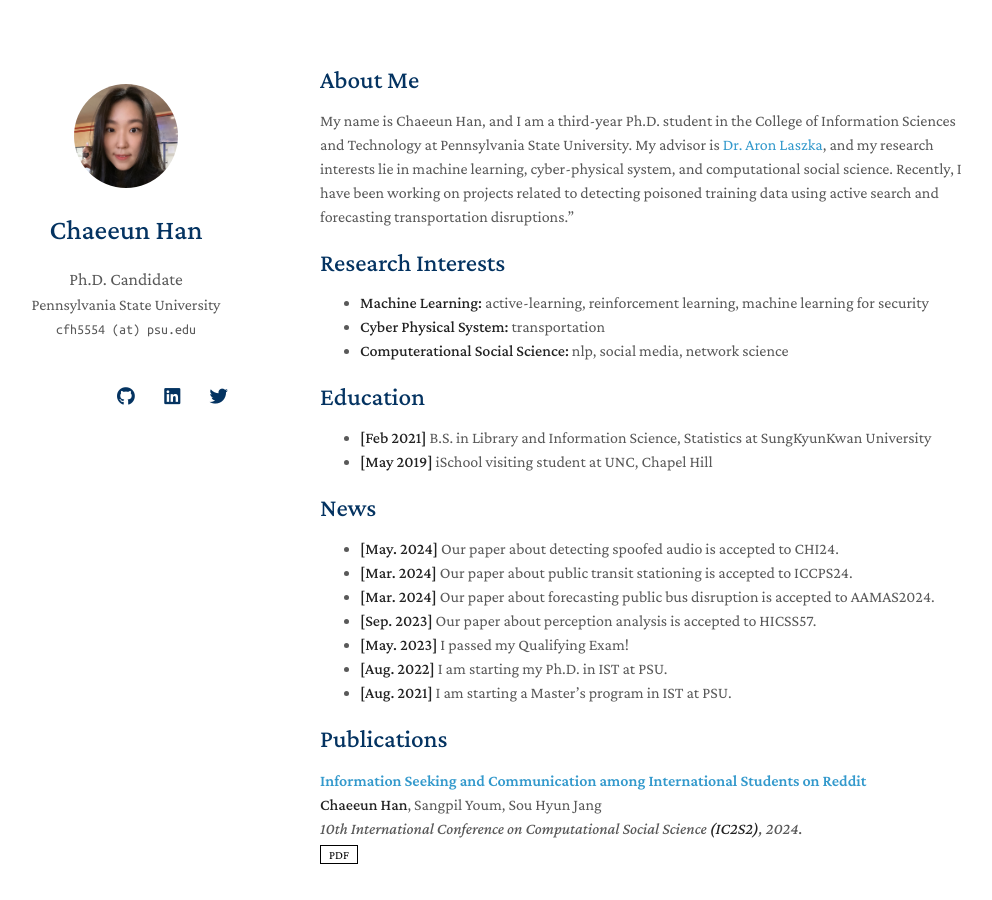
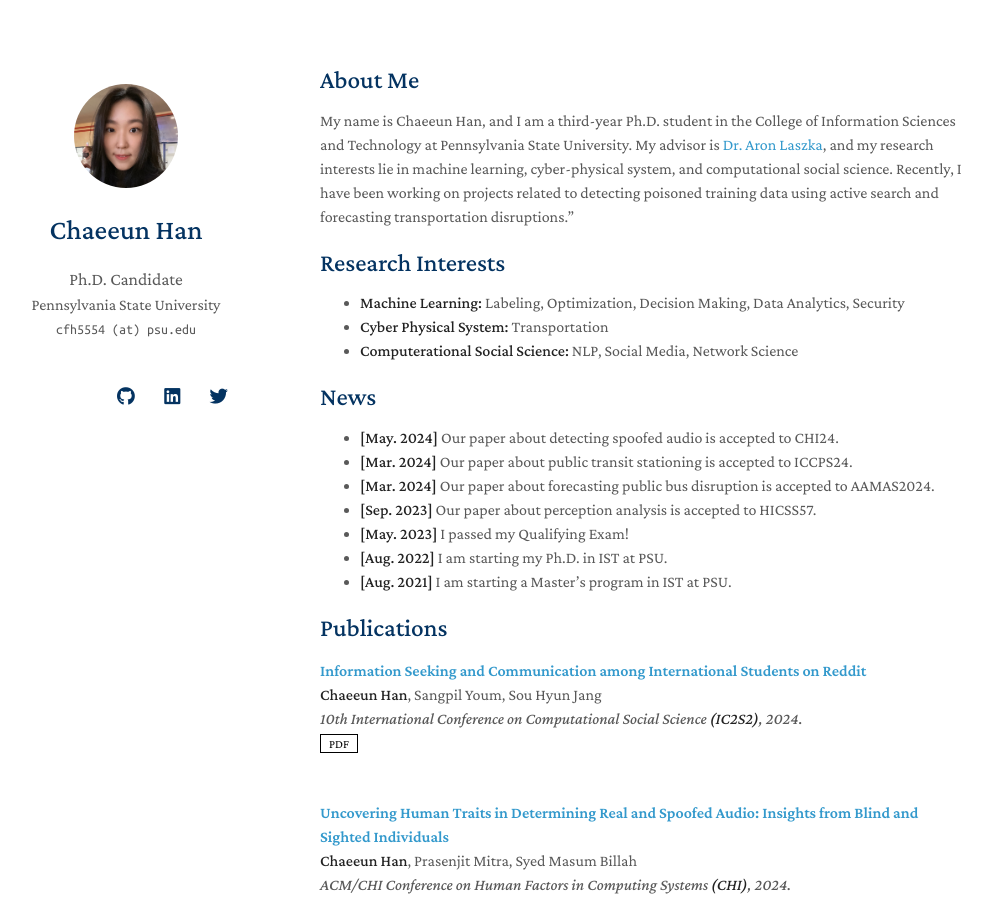
Before and after one commit to chaeeun-h/chaeeun-h.github.io, a Jekyll site: the page built from index.md, in a window 1280 px wide and 900 px high. Shown: the whole window, without its empty margins (150-1142 px from the left). Built offline with Jekyll 4.4.1, drawn with Linux system fonts in a browser that asks for light colours; nearby versions of some CDN libraries; a style sheet for code colours, icons or effects is not loaded; our own code applies the rules of GitHub Pages for plain Markdown files.

Commit message:
Update index.md

```diff
--- a/index.md
+++ b/index.md
@@ -8,13 +8,9 @@
 
 ## Research Interests
 
-- **Machine Learning:** active-learning, reinforcement learning, machine learning for security
-- **Cyber Physical System:** transportation
-- **Computerational Social Science:** nlp, social media, network science
-
-## Education
-- **[Feb 2021]** B.S. in Library and Information Science, Statistics at SungKyunKwan University
-- **[May 2019]** iSchool visiting student at UNC, Chapel Hill
+- **Machine Learning:** Labeling, Optimization, Decision Making, Data Analytics, Security
+- **Cyber Physical System:** Transportation
+- **Computerational Social Science:** NLP, Social Media, Network Science
 
 
 ## News
```
